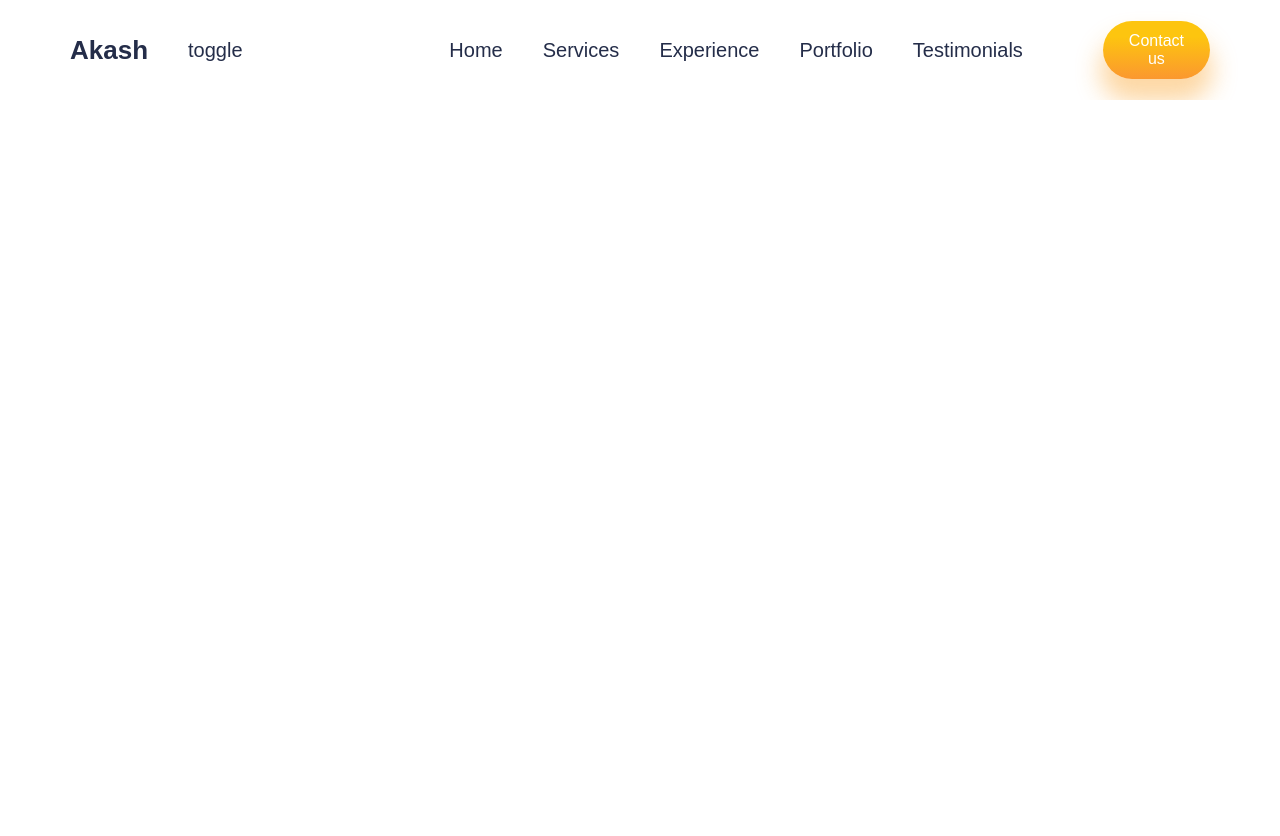
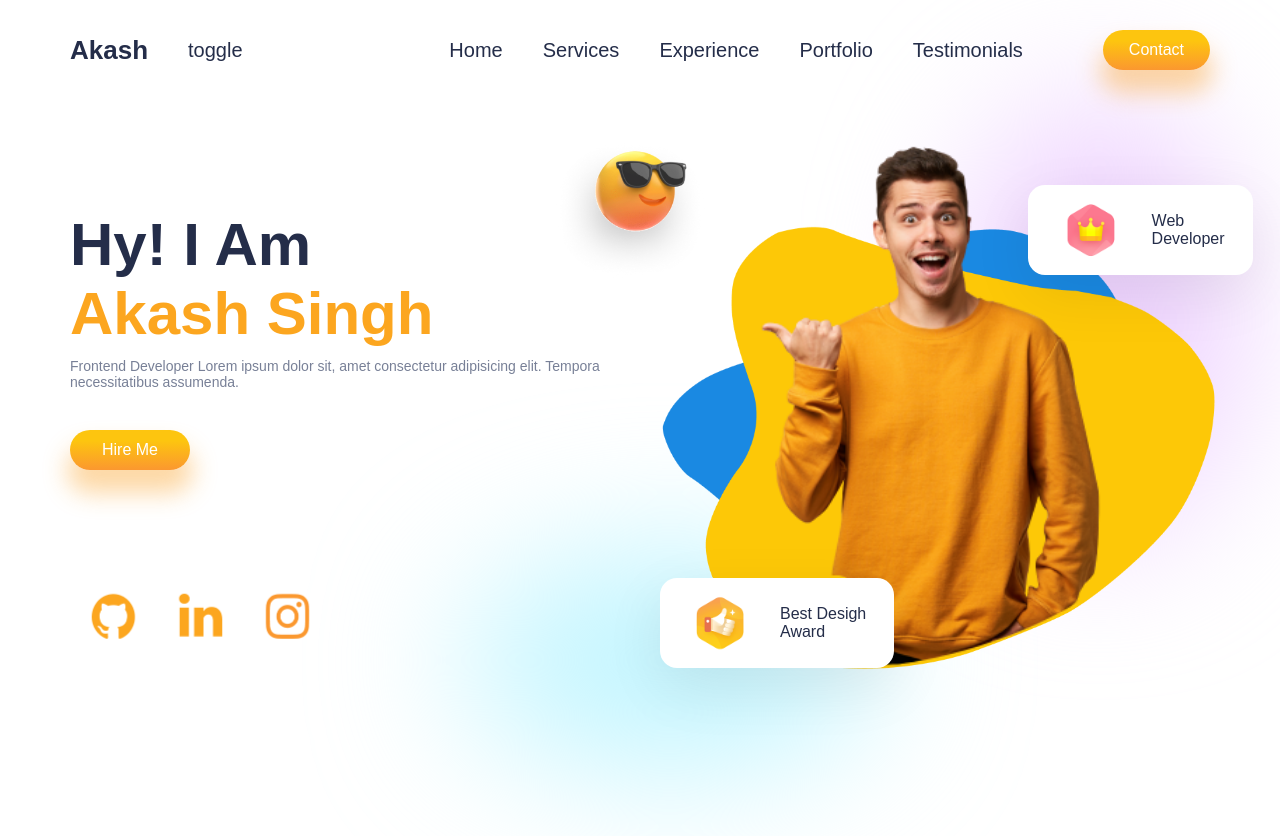
Before and after one commit to Akash-Singh-007/iamakashsingh, a React (Create React App) app: page / in a window 1280 px wide. Before the commit the page ends 800 px from the top, so only its background shows below. Built offline with nearby package versions, Linux system fonts and the light colour scheme; a web font is replaced by a local one.

Commit message:
add intro

```diff
--- a/src/App.js
+++ b/src/App.js
@@ -1,10 +1,12 @@
 import Navbar from "./components/Navbar/Navbar";
-import './App.css'
+import Intro from "./components/Intro/Intro";
+import './App.css';
 
 function App() {
   return (
     <div className="App">
       <Navbar/>
+      <Intro/>
     </div>
   );
 }
--- /dev/null
+++ b/src/components/FloatingDiv/FloatingDiv.css
@@ -0,0 +1,19 @@
+.floatingdiv{
+    display: flex;
+    justify-content: space-around;
+    background: white;
+    box-shadow: var(--boxShadow);
+    border-radius: 17px;
+    align-items: center;
+    padding: 0px 28px 0px 0px;
+    height: 4.5rem;
+}
+
+.floatingdiv>img{
+    transform: scale(0.4);
+}
+
+.floatingdiv>span{
+    font-family: sans-serif;
+    font-size: 16px;
+}
--- /dev/null
+++ b/src/components/FloatingDiv/FloatingDiv.jsx
@@ -0,0 +1,17 @@
+import React from 'react'
+import './FloatingDiv.css'
+
+const FloatingDiv = ({image, txt1, txt2}) => {
+  return (
+    <div className='floatingdiv'>
+        <img src={image} alt="" />
+        <span>
+            {txt1}
+            <br />
+            {txt2}
+        </span>
+    </div>
+  )
+}
+
+export default FloatingDiv
--- a/src/components/Intro/Intro.css
+++ b/src/components/Intro/Intro.css
@@ -0,0 +1,103 @@
+.intro{
+    display: flex;
+    height: 77vh;
+    margin-top: 6rem;
+}
+
+.i-left{
+    display: flex;
+    position: relative;
+    flex: 1;
+    flex-direction: column;
+    gap: 2rem;
+}
+
+.i-right{
+    flex: 1;
+    position: relative;
+}
+
+.i-right>*{
+    position: absolute;
+    z-index: 1;
+}
+
+.i-right>:nth-child(1){
+    transform: scale(0.69);
+    left: -15%;
+    top: -9%;
+}
+
+.i-right>:nth-child(2){
+    transform: scale(0.67);
+    left: -3rem;
+    top: -4.6rem;
+}
+
+.i-right>:nth-child(3){
+    transform: scale(1.4);
+    left: 28%
+}
+
+.i-right>:nth-child(4){
+    transform: scale(0.6);
+    top: -19%;
+    left: -24%;
+    border-radius: 50%;
+    padding: 0;
+}
+
+.i-name{
+    display: flex;
+    flex-direction: column;
+}
+
+.i-name>:nth-child(1){
+    color: var(--black);
+    font-weight: bold;
+    font-size: 3rem;
+}
+
+.i-name>:nth-child(2){
+    color: var(--orange);
+    font-weight: bold;
+    font-size: 3rem;
+}
+
+.i-name>:nth-child(3){
+    color: var(--gray);
+    font-weight: 100;
+    font-size: 14px;
+    margin-top: 10px;
+}
+
+.i-button{
+    width: 6rem;
+    height: 2rem;
+}
+
+.i-icons{
+    display: flex;
+    margin-top: 3rem;
+    gap: 0rem;
+}
+
+.i-icons>*{
+    transform: scale(0.5);
+}
+
+.i-icons>*:hover{
+    cursor: pointer;
+}
+
+.blur{
+    position: absolute;
+    height: 22rem;
+    width: 14rem;
+    border-radius: 50%;
+    background: #edd0ff;
+    filter: blur(72px);
+    z-index: -9;
+    top: -18%;
+    left: 56%;
+}
--- a/src/components/Intro/Intro.jsx
+++ b/src/components/Intro/Intro.jsx
@@ -1,8 +1,54 @@
-import React from 'react'
+import React from 'react';
+import './Intro.css';
+import FloatingDiv from '../FloatingDiv/FloatingDiv';
+import Github from '../../img/github.png';
+import LinkedIn from '../../img/linkedin.png';
+import Instagram from '../../img/instagram.png';
+import Vector1 from '../../img/Vector1.png';
+import Vector2 from '../../img/Vector2.png';
+import Boy from '../../img/boy.png';
+import Crown from '../../img/crown.png';
+import Thumbup from '../../img/thumbup.png';
+import Glassesimoji from '../../img/glassesimoji.png';
 
 const Intro = () => {
   return (
-    <div>Intro</div>
+    <div className="intro">
+        <div className="i-left">
+            <div className="i-name">
+                <span>Hy! I Am</span>
+                <span>Akash Singh</span>
+                <span>Frontend Developer Lorem ipsum dolor sit, amet consectetur adipisicing elit. Tempora necessitatibus assumenda.</span>
+            </div>
+            <button className="button i-button">Hire Me</button>
+            <div className="i-icons">
+                <a href="#">
+                    <img src={Github} alt="" />
+                </a>
+                <a href="#">
+                    <img src={LinkedIn} alt="" />
+                </a>
+                <a href="#">
+                    <img src={Instagram} alt="" />
+                </a>
+            </div>
+        </div>
+        <div className="i-right">
+            <img src={Vector1} alt="" />
+            <img src={Vector2} alt="" />
+            <img src={Boy} alt="" />
+            <img src={Glassesimoji} alt="" />
+            <div style={{top:'-4%' , left:'68%'}}>
+                <FloatingDiv image={Crown} txt1='Web' txt2='Developer'/>
+            </div>
+            <div style={{top:'18.4rem' , left:'1rem'}}>
+                <FloatingDiv image={Thumbup} txt1='Best Desigh' txt2='Award'/>
+            </div>
+            {/* blur divs */}
+            <div className="blur" style={{background : "rgb(238 210 255)"}}></div>
+            <div className="blur" style={{background : '#c1f5ff', top: '17rem', left: '-9rem', height: '11rem', width: '21rem'}}></div>
+        </div>
+    </div>
   )
 }
 
--- a/src/components/Navbar/Navbar.jsx
+++ b/src/components/Navbar/Navbar.jsx
@@ -19,7 +19,7 @@ const Navbar = () => {
                 </ul>
             </div>
             <button className="button n-button">
-                Contact us
+                Contact
             </button>
         </div>
     </div>
```
